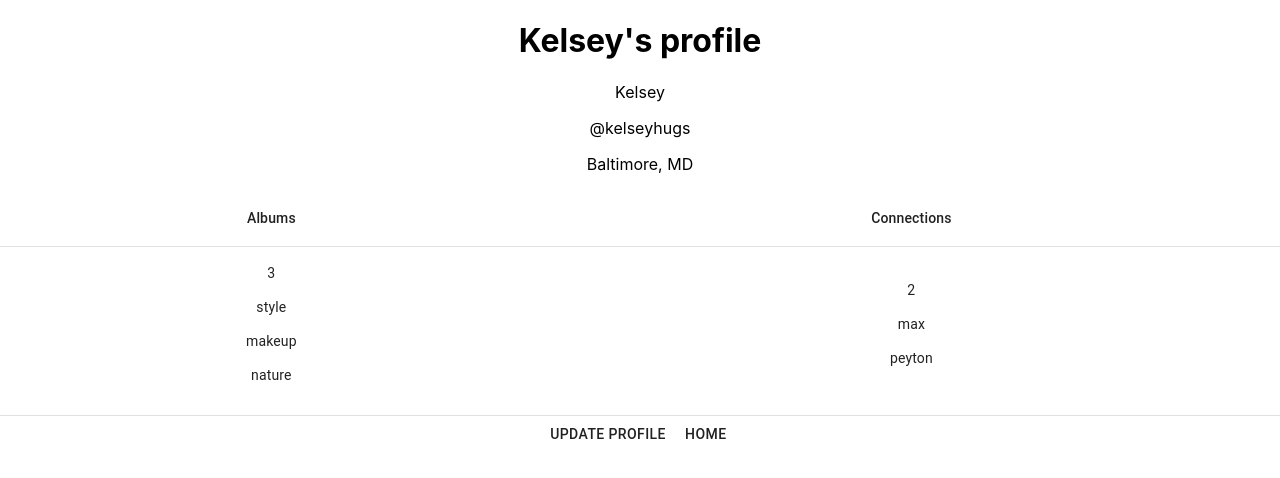
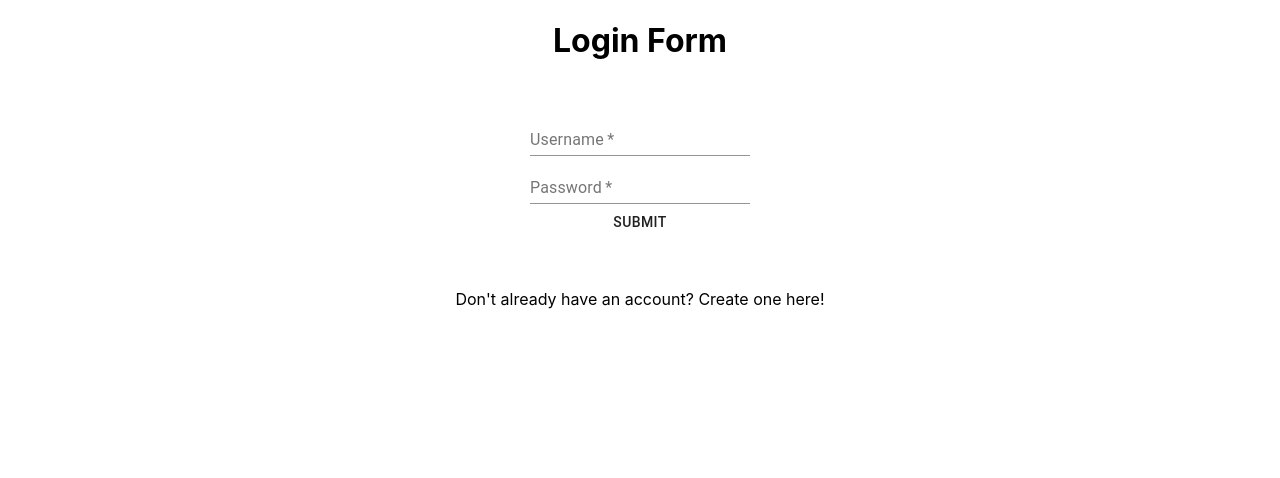
Before and after one commit to kelbri10/Connected-A-Social-Network, a React (Create React App) app in the folder client/: page / in a window 1280 px wide. Shown: the top 478 px of the page. Built offline with nearby package versions, Linux system fonts and the light colour scheme.

Commit message:
adds axios get request to login form to authenticate user

```diff
--- a/client/src/App.tsx
+++ b/client/src/App.tsx
@@ -7,7 +7,7 @@ import DisplayProfile from './components/Profile';
 function App() {
   return (
     <div className="App">
-      <DisplayProfile />
+      <LoginForm />
     </div>
   );
 }
--- a/client/src/components/LoginForm.tsx
+++ b/client/src/components/LoginForm.tsx
@@ -3,6 +3,7 @@ import { createStyles, makeStyles, Theme } from '@material-ui/core/styles';
 import {Button, TextField} from '@material-ui/core';
 import { useState, useEffect } from 'react';
 import Box from '@material-ui/core/Box';
+import axios from 'axios';
 
 
 const useStyles = makeStyles((theme: Theme) =>
@@ -34,7 +35,18 @@ const LoginForm: FC = () => {
         //prevents user from resubmitting once button clicked
         event.preventDefault();
         //takes form data and sends to getEExistingUser to autheticate user
-        console.log('button clicked');
+        console.log(existingUser);
+
+        axios.get('/api/accounts/login', {
+            params: {
+                username: existingUser.username,
+                password: existingUser.password
+            }
+        }).then((response) => {
+            console.log(response);
+        }).catch((err) => {
+            console.log(err);
+        });
     }
 
 
```
